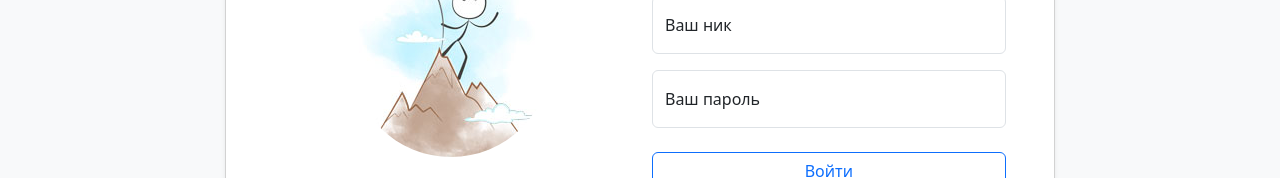
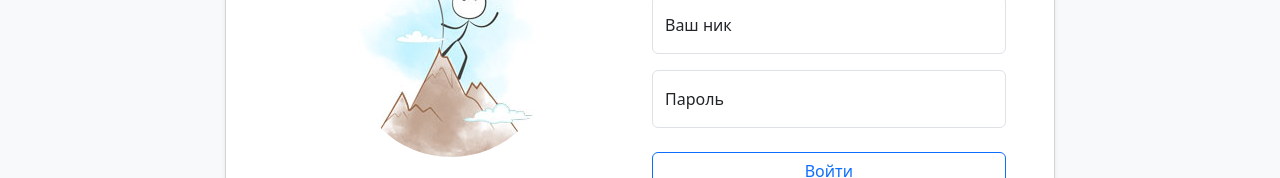
Before and after one commit to DaniilAliev/frontend-project-12, a React (Create React App) app in the folder chat-app/: page /login in a window 1280 px wide. Shown: the part 335-513 px from the top of the page. Built offline with nearby package versions, Linux system fonts and the light colour scheme; no server answers.

Commit message:
fixing ru locale

```diff
--- a/chat-app/src/components/locales/ru.js
+++ b/chat-app/src/components/locales/ru.js
@@ -3,7 +3,7 @@ const ru = {
     login: {
       loginText: 'Войти',
       loginPlaceholder: 'Ваш ник',
-      passwordPlaceholder: 'Ваш пароль',
+      passwordPlaceholder: 'Пароль',
       submit: 'Войти',
       noAcc: 'Нет аккаунта? ',
     },
```
Also changed, not shown: 1 other file (tests, documents, lock files or other folders).
